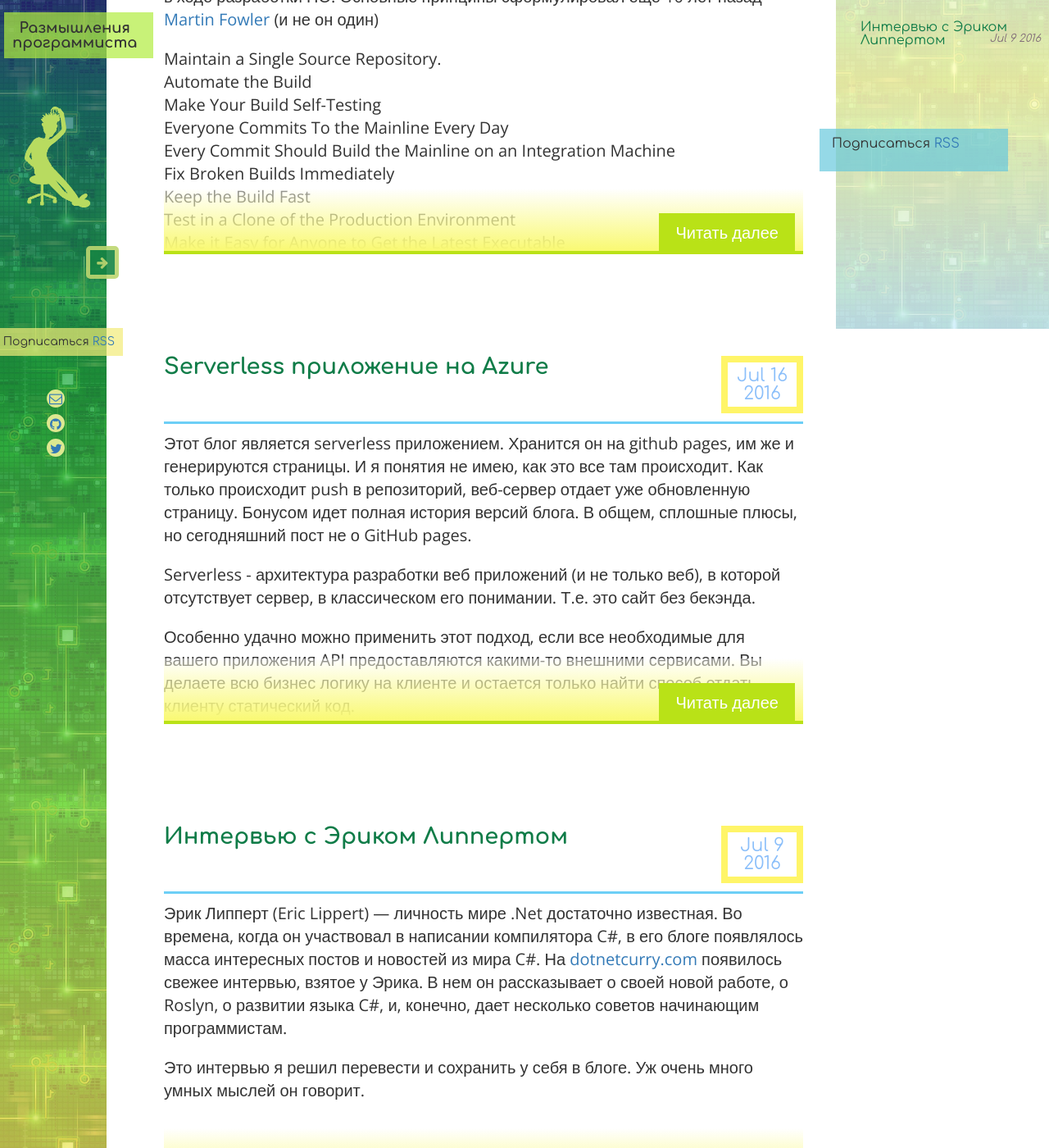
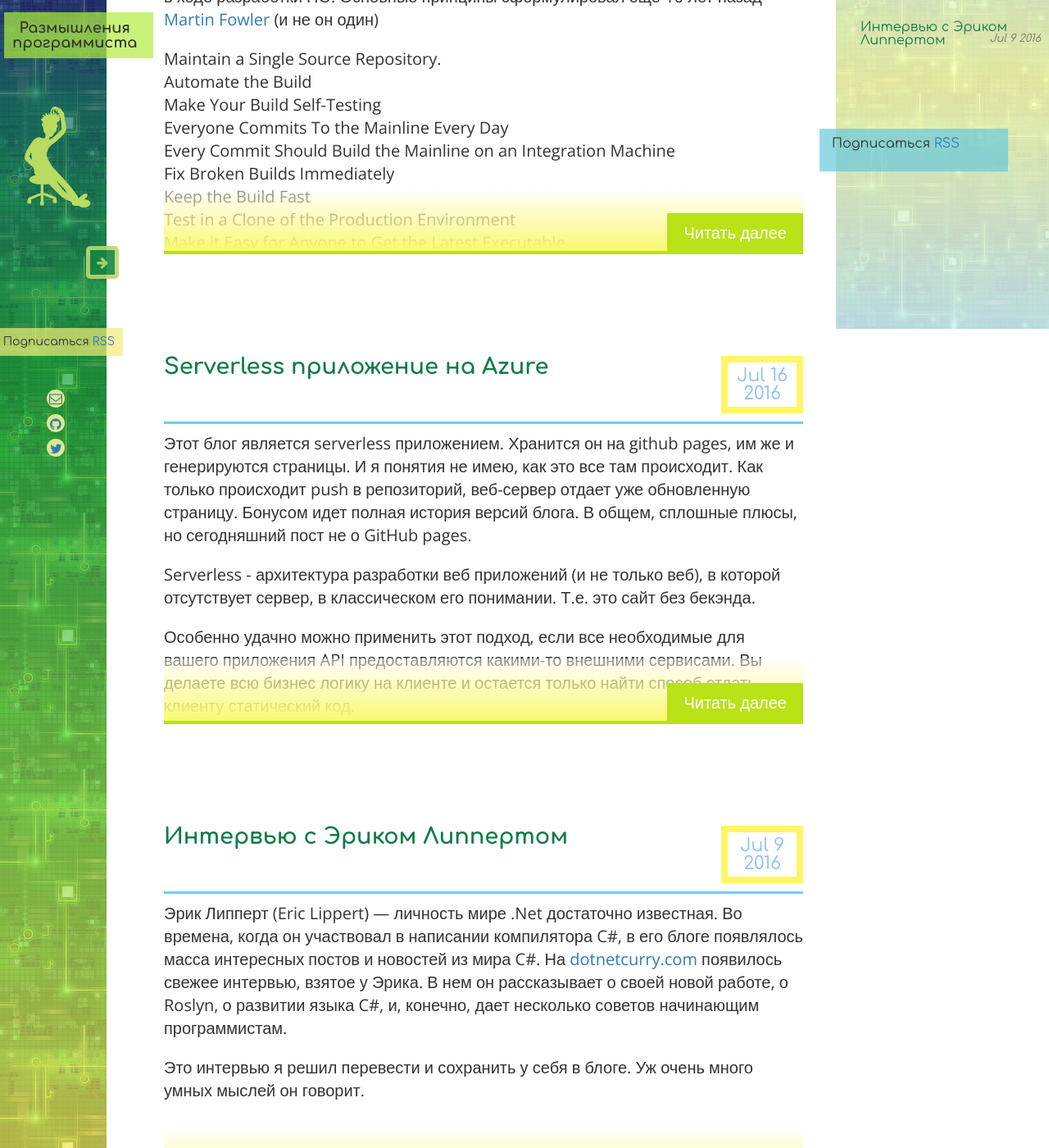
Before and after one commit to r-kamenskiy/r-kamenskiy.github.io, a Jekyll site: the page built from index.html, in a window 1280 px wide and 1400 px high, scrolled down 199 px. Shown: the whole window at 82% size. Built offline with Jekyll 4.4.1, drawn with Linux system fonts in a browser that asks for light colours; nearby versions of some CDN libraries.

Commit message:
small fixes

```diff
--- a/_includes/left-panel.html
+++ b/_includes/left-panel.html
@@ -13,15 +13,15 @@
     </button>
 
     <a href="mailto:r@kamenskiy.net" class="social-link a-fa-envelope-o non-decor">
-    	<i class="fa fa-envelope-o social-icon"></i>
+    	<i class="fa fa-envelope-o social-icon-ab"></i>
     	<span class="social-detail">r@kamenskiy.net</span>
     </a>
     <a href="https://github.com/r-kamenskiy" class="social-link a-fa-github non-decor" >
-    	<i class="fa fa-github social-icon"></i>
+    	<i class="fa fa-github social-icon-ab"></i>
     	<span class="social-detail">r_kamenskiy</span>
     </a>
     <a href="https://twitter.com/r_kamenskiy" class="social-link a-fa-twitter non-decor">
-    	<span class="fa fa-twitter social-icon"></span>
+    	<span class="fa fa-twitter social-icon-ab"></span>
     	<span class="social-detail">r-kamenskiy</span>
     </a>
     <p class="copyright">Копирование представленных на данном сайте материалов разрешено с указанием ссылки на оригинал. &copy; 2016 Размышления программиста</p>
--- a/css/main.css
+++ b/css/main.css
@@ -168,14 +168,14 @@
 	font-family: 'Open Sans', sans-serif !important;
 }
 
-.social-icon{
+.social-icon-ab{
 	width: 22px;
 	height: 22px;
 	border-radius: 50%;
 	background-color:  rgb(221, 232, 144);
 	border: 4px solid rgb(221, 232, 144);
 }
-.social-icon:hover{
+.social-icon-ab:hover{
 	color: rgb(36, 103, 183) !important;
 	transform: scale(1.2);
 }
@@ -293,9 +293,8 @@
 
 .post-preview-footer a{
 	z-index: 9999 !important;
-
 	margin-top: 30px;
-	margin-right: 10px;
+	margin-right: 0;
 	float: right;
 	font-size: 20px;
     background: #b9e217;
```
